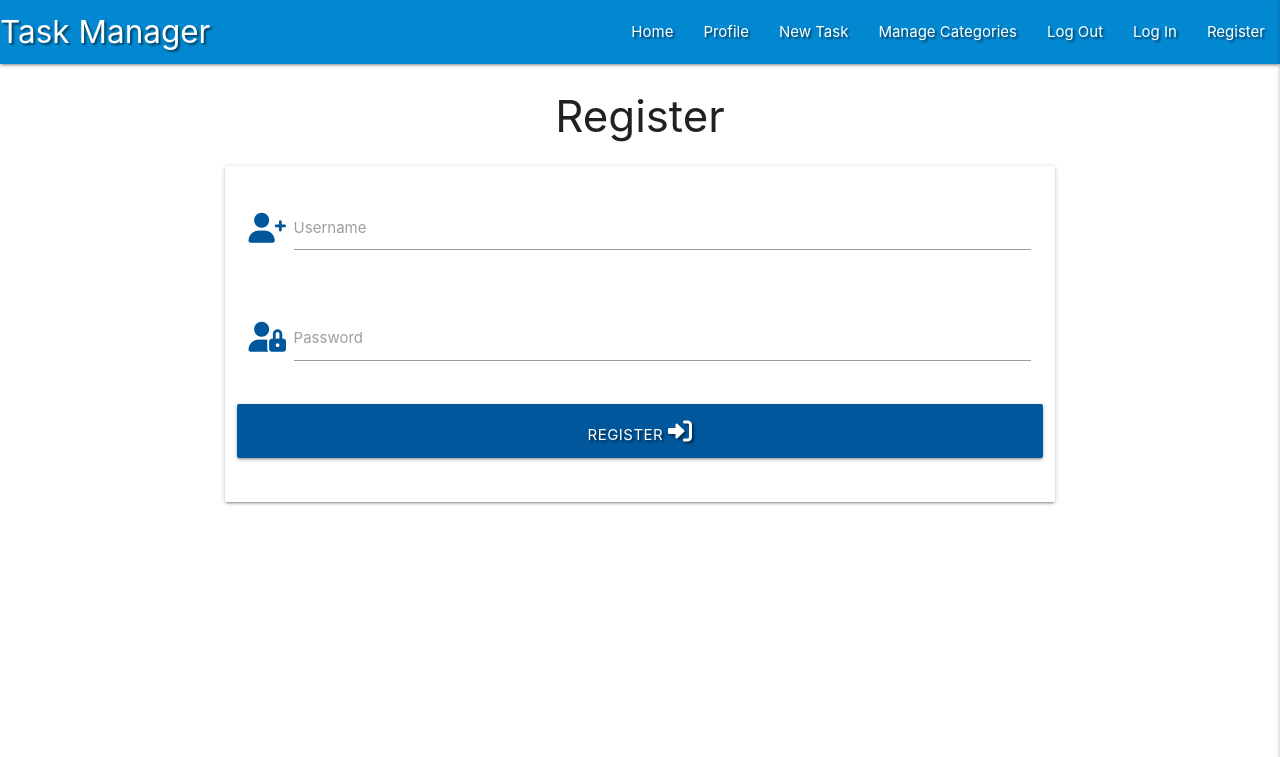
After one commit to whatnote/taskManager, a Flask app: page /register in a window 1280 px wide. The commit adds this page. Shown: the top 757 px of the page. Run offline with Flask 2, Linux system fonts and the light colour scheme; some libraries are stand-ins or nearby versions.

Commit message:
register form created

```diff
--- a/app.py
+++ b/app.py
@@ -4,6 +4,7 @@ from flask import (
     redirect, request, session, url_for)
 from flask_pymongo import PyMongo
 from bson.objectid import ObjectId
+from werkzeug.security import generate_password_hash, check_password_hash
 if os.path.exists("env.py"):
     import env
 
@@ -24,6 +25,11 @@ def get_tasks():
     return render_template("tasks.html", tasks=tasks)
 
 
+@app.route("/register", methods=["get", "post"])
+def register():
+    return render_template("register.html")
+
+
 if __name__ == "__main__":
     app.run(host=os.environ.get("IP"),
             port=int(os.environ.get("PORT")),
--- a/templates/base.html
+++ b/templates/base.html
@@ -25,7 +25,7 @@
                 <li><a href="#">Manage Categories</a></li>
                 <li><a href="#">Log Out</a></li>
                 <li><a href="#">Log In</a></li>
-                <li><a href="#">Register</a></li>
+                <li><a href="{{ url_for('register') }}">Register</a></li>
               </ul>
             </div>
           </nav>
@@ -38,12 +38,12 @@
                 <li><a href="#">Manage Categories</a></li>
                 <li><a href="#">Log Out</a></li>
                 <li><a href="#">Log In</a></li>
-                <li><a href="#">Register</a></li>
+                <li><a href="{{ url_for('register') }}">Register</a></li>
           </ul>
 
     </header>
 
-    <h1>I'm part of the base tamplate</h1>
+
     {% block content %}
     {% endblock %}
 
--- /dev/null
+++ b/templates/register.html
@@ -0,0 +1,34 @@
+{% extends "base.html" %}
+{% block content %}
+
+    <h3 class="center-align">Register</h3>
+
+    <div class="row">
+        <form class="col s12 m8 offset-m2" method="post" action="{{ url_for('register') }}">
+            <div class="card-panel">
+                <div class="row">
+                    <div class="input-field col s12">
+                        <i class="fas fa-user-plus prefix light-blue-text text-darken-4"></i>
+                        <textarea id="username" name="username" class="materialize-textarea"></textarea>
+                        <label for="username">Username</label>
+                    </div>
+                </div>
+                <div class="row">
+                    <div class="input-field col s12">
+                        <i class="fas fa-user-lock prefix light-blue-text text-darken-4"></i>
+                      <input id="password" name="password" type="password" class="validate">
+                      <label for="password">Password</label>
+                    </div>
+                </div>
+                <div class="row">
+                    <button type="submit" class="col s12 btn-large light-blue darken-4 text-shadow">
+                        Register <i class="fas fa-sign-in-alt"></i>
+
+                    </button>
+
+                </div>
+            </div>
+        </form>
+    </div>
+
+{% endblock %}
```
